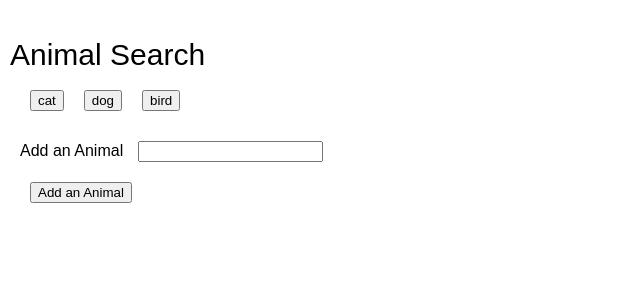
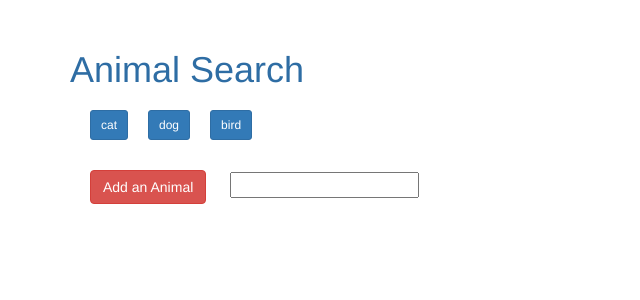
Before and after one commit to josiepizzo/Giphy_API, a PHP site: page / in a window 1280 px wide. Shown: the top 300 px of the page, without its empty margins (0-640 px from the left). Run offline with PHP 8.4, Linux system fonts and the light colour scheme; some libraries are stand-ins or nearby versions.

Commit message:
added styling

```diff
--- a/assets/css/styles.css
+++ b/assets/css/styles.css
@@ -1,15 +1,29 @@
 button, div, form, input {
   margin: 10px !important;
 }
+p{
+	color:white;
+	font-size: 20px;
+	margin-bottom: 10px;
+	margin-top: 10px;
+}
 .container{
-	margin: auto, 0;
+	margin: 0 auto !important;
 	padding-top: 30px;
-
+	width: 650px;
 }
 body{
 	font-family: Arial, Helvetica, sans-serif;
 }
 h1{
+	color:#2e6da4 !important;
 	font-size: 30px;
 	font-family: Arial, Helvetica, sans-serif;
 }
+img{
+	display: block;
+	margin: 0 auto;
+}
+.uppercase{
+	text-transform: uppercase;
+}
--- a/assets/js/game.js
+++ b/assets/js/game.js
@@ -1,14 +1,12 @@
 // Initial array of animals
 	var animals = ['cat', 'dog', 'bird'];
-
 
 	$('body').on('click', '.animal', function displayAnimalInfo(){
 		$("#gifsAppearHere").empty();
 		var animal = $(this).attr('data-name');
     var queryURL = "http://api.giphy.com/v1/gifs/search?q=" + animal + "&api_key=dc6zaTOxFJmzC&limit=10";
 
-    $.ajax({
-                url: queryURL,
+    $.ajax({url: queryURL,
             method: 'GET'
             })
             .done(function(response) {
@@ -18,22 +16,22 @@
               for (var i = 0; i < results.length; i++) {
                   var animalDiv = $('<div>');
                   var p = $('<p>');
-
                   console.log(results[i].rating);
                   p.text(results[i].rating);
 
                   var animalImage = $('<img>');
                   animalImage.attr('src', results[i].images.fixed_height.url);
-
                   animalDiv.append(p);
                   animalDiv.append(animalImage);
 
               		$('#gifsAppearHere').prepend(animalDiv);
-                }
 
+              		$(document).ready(function() {
+              		$('.animalDiv').css('background-color','#d43f3a');
               	});
 
-		//------
+                }
+            });
 	});
 
 	// ========================================================
@@ -46,10 +44,14 @@
 			// Then dynamicaly generates buttons for each animal in the array
 			// Note the jQUery syntax here...
 		    var a = $('<button>') // This code $('<button>') is all jQuery needs to create the beginning and end tag. (<button></button>)
-		    a.addClass('animal'); // Added a class
+		    a.addClass('animal btn btn-primary btn-sm'); // Added a class
 		    a.attr('data-name', animals[i]); // Added a data-attribute
 		    a.text(animals[i]); // Provided the initial button text
 		    $('#buttonsView').append(a); // Added the button to the HTML
+
+		    // $(document).ready(function() {
+      //         		$('.animal).css('background-color','yellow');
+      //         	});
 		}
 	}
 	// ========================================================
--- a/index.html
+++ b/index.html
@@ -8,6 +8,9 @@
 <link rel="stylesheet" type="text/css" href="assets/css/reset.css">
 
 <link rel="stylesheet" type="text/css" href="assets/css/styles.css">
+
+<!-- Latest compiled and minified CSS -->
+<link rel="stylesheet" href="https://maxcdn.bootstrapcdn.com/bootstrap/3.3.6/css/bootstrap.min.css">
 
 </head>
 
@@ -22,14 +25,12 @@
   <div id="buttonsView"></div>
 
   <form id="animal-form">
-    <label for="animal-input">Add an Animal</label>
+<!-- Button triggers new movie to be added -->
+    <input id="addAnimal" class="btn btn-danger" type="submit" value="Add an Animal">
     <input type="text" id="animal-input"><br>
-
-    <!-- Button triggers new movie to be added -->
-    <input id="addAnimal" type="submit" value="Add an Animal">
   </form>
 
-<div id="gifsAppearHere"></div>
+<div id="gifsAppearHere" class="animalDiv uppercase"></div>
 
 <!-- jQuery library -->
 <script src='http://code.jquery.com/jquery-2.1.3.min.js'></script>
```
Lines whose indentation alone changed are shown as unchanged.
